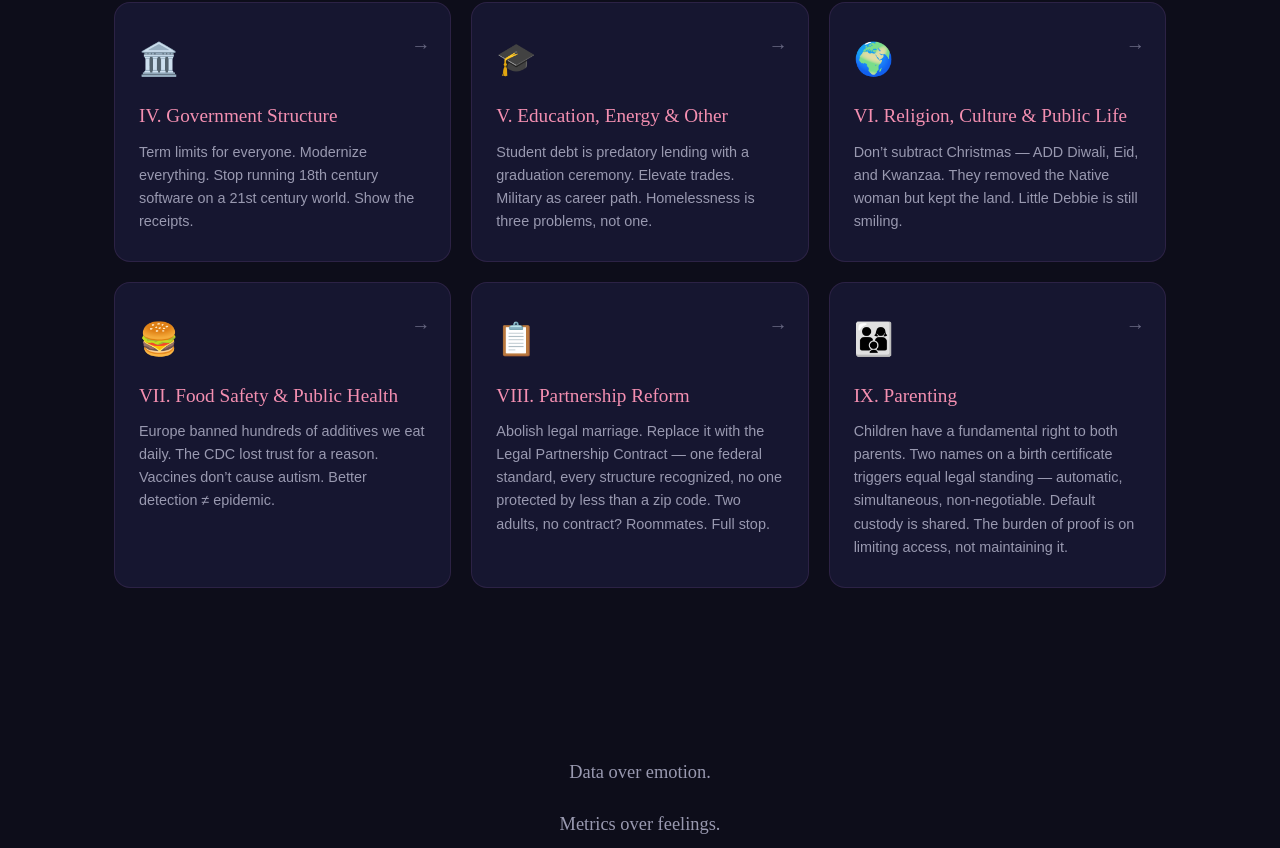
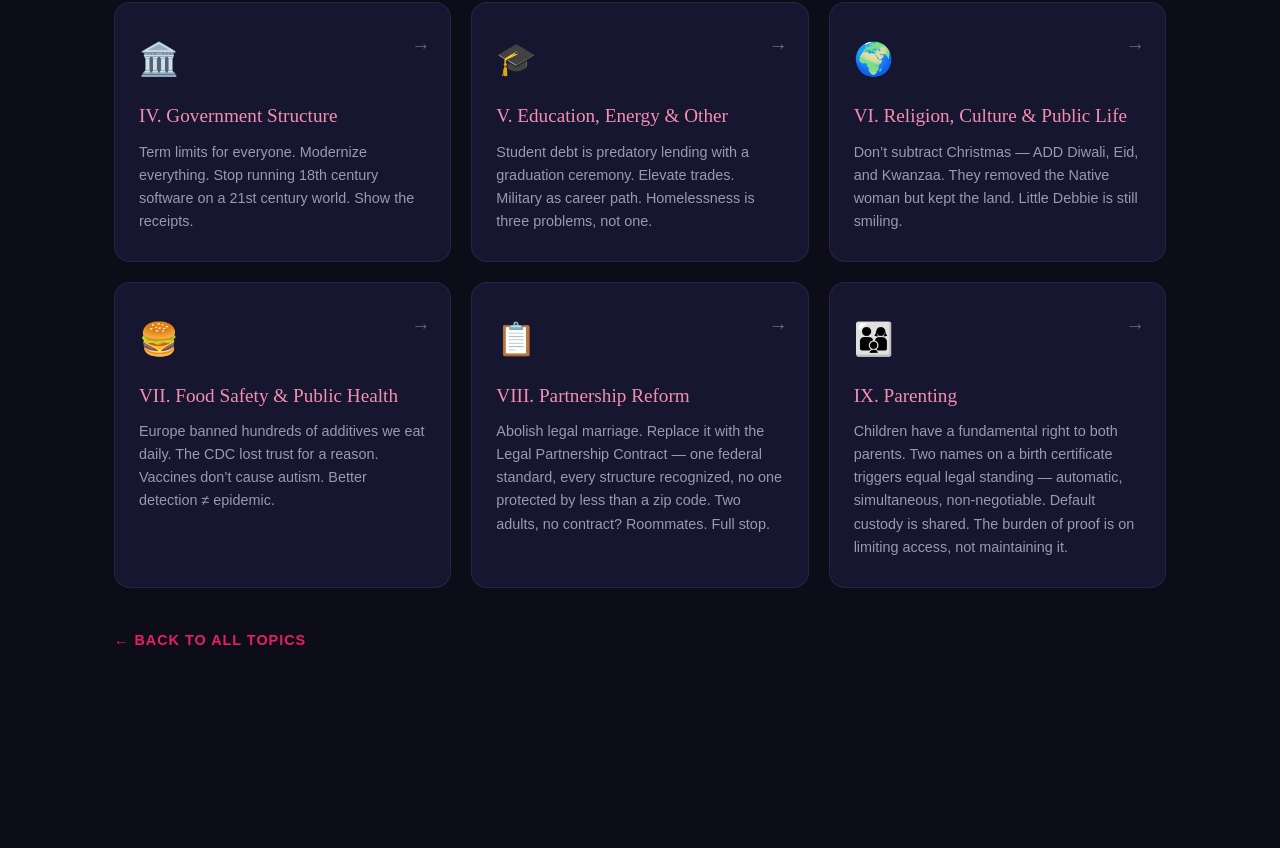
Before and after one commit to KetteringPro/christy-site, a Next.js app: page /commonsense in a window 1280 px wide. Shown: the part 1949-2797 px from the top of the page. Built offline with nearby package versions, Linux system fonts and the light colour scheme.

Commit message:
Fix drill navigation: scroll to content on open, add bottom back buttons

```diff
--- a/app/commonsense/page.tsx
+++ b/app/commonsense/page.tsx
@@ -172,6 +172,8 @@ export default function CommonSensePage() {
                 <p>Children have a fundamental right to both parents. Two names on a birth certificate triggers equal legal standing — automatic, simultaneous, non-negotiable. Default custody is shared. The burden of proof is on limiting access, not maintaining it.</p>
               </div>
             </div>
+
+            <button className="drill-back" onClick={hideDrill} style={{marginTop:"40px"}}>← Back to all topics</button>
           </section>
         )}
 
@@ -206,6 +208,8 @@ export default function CommonSensePage() {
 
             <h3>5. Social Security — Protect It. Period.</h3>
             <p>Non-negotiable. People paid into this system their entire working lives. That is THEIR money. The government made a commitment and it needs to honor it.</p>
+
+            <button className="drill-back" onClick={hideDrill} style={{marginTop:"40px"}}>← Back to all topics</button>
           </section>
         )}
 
@@ -242,6 +246,8 @@ export default function CommonSensePage() {
               <li>Prioritize it as a national health priority</li>
             </ul>
             <p>You can&rsquo;t fix the country&rsquo;s politics if you don&rsquo;t fix the country&rsquo;s mental health first.</p>
+
+            <button className="drill-back" onClick={hideDrill} style={{marginTop:"40px"}}>← Back to all topics</button>
           </section>
         )}
 
@@ -277,6 +283,8 @@ export default function CommonSensePage() {
             <h3>5. Gun Rights — Protect Ownership</h3>
             <p>Gun control doesn&rsquo;t stop criminals. Law-abiding citizens shouldn&rsquo;t be punished for what criminals do.</p>
             <div className="warn-box">⚠ CONTROVERSIAL PLANK: Many will disagree. Need to compile studies on armed communities vs. gun-free zones and crime rates.</div>
+
+            <button className="drill-back" onClick={hideDrill} style={{marginTop:"40px"}}>← Back to all topics</button>
           </section>
         )}
 
@@ -312,6 +320,8 @@ export default function CommonSensePage() {
               <li>Family court, custody, and divorce proceedings are wildly inconsistent</li>
               <li>Better training and accountability for law enforcement</li>
             </ul>
+
+            <button className="drill-back" onClick={hideDrill} style={{marginTop:"40px"}}>← Back to all topics</button>
           </section>
         )}
 
@@ -353,6 +363,8 @@ export default function CommonSensePage() {
             <p>If childcare costs more than a second income, you&rsquo;ve effectively told one parent they can&rsquo;t work. That&rsquo;s a labor force issue.</p>
             <p>Germany pays Kindergeld — €259 per child per month to ALL families. Finland gives every expectant parent a baby box with essentials.</p>
             <div className="position"><strong>Position:</strong> This isn&rsquo;t &ldquo;free stuff.&rdquo; It&rsquo;s infrastructure investment in human capital. That&rsquo;s not socialism. That&rsquo;s business logic.</div>
+
+            <button className="drill-back" onClick={hideDrill} style={{marginTop:"40px"}}>← Back to all topics</button>
           </section>
         )}
 
@@ -377,6 +389,8 @@ export default function CommonSensePage() {
             <p>And the Land O&rsquo;Lakes situation is particularly telling — they removed the Native American woman but kept the land. They literally removed the Native person and kept the land.</p>
             <p>Meanwhile, Little Debbie is still smiling on every snack cake box. Colonel Sanders still sells fried chicken. The Wendy&rsquo;s girl is still on every restaurant sign. All white faces. Nobody demanded they be removed.</p>
             <div className="position"><strong>Position:</strong> Stop erasing cultural representation in the name of protecting the cultures you&rsquo;re erasing. If an image is genuinely offensive and the community says so — have the conversation. But don&rsquo;t panic-scrub because a hashtag trended.</div>
+
+            <button className="drill-back" onClick={hideDrill} style={{marginTop:"40px"}}>← Back to all topics</button>
           </section>
         )}
 
@@ -405,6 +419,8 @@ export default function CommonSensePage() {
             <p><strong>ADHD:</strong> Diagnoses doubled in 20 years. Medication market exploded. Some is better identification. Some is a system with a pill for every problem.</p>
             <p><strong>Vaccines and autism:</strong> Vaccines do NOT cause autism. The original study was retracted for fraud. The author lost his medical license. The timing coincides because developmental differences become noticeable at the same age vaccinations happen. Correlation is not causation.</p>
             <div className="position"><strong>Position:</strong> Trust science, not conspiracy theories. Reject anti-vaxxer mythology. But maintain healthy skepticism of a system that profits from diagnosis and treatment. Better detection explains rising numbers. Fund research into WHY conditions exist.</div>
+
+            <button className="drill-back" onClick={hideDrill} style={{marginTop:"40px"}}>← Back to all topics</button>
           </section>
         )}
 
@@ -479,6 +495,8 @@ export default function CommonSensePage() {
             <div className="warn-box">⚠ CARVE-OUTS REQUIRED: Sexual assault survivors must not be compelled into a parental LPC with their attacker. Documented assault — established through criminal OR civil standard — exempts the survivor from automatic contract initiation with that individual. Sperm donor agreements and third-party reproduction arrangements require clear declaration instruments that precede BC filing and establish non-parental status by mutual agreement. These frameworks require dedicated legal development before implementation.</div>
 
             <p style={{marginTop:"24px",color:"var(--txt3)",fontStyle:"italic",fontSize:".9rem"}}>→ See Card VIII: Partnership Reform for the complete Legal Partnership Contract framework that underlies this section.</p>
+
+            <button className="drill-back" onClick={hideDrill} style={{marginTop:"40px"}}>← Back to all topics</button>
           </section>
         )}
 
@@ -544,6 +562,8 @@ export default function CommonSensePage() {
             <p>The LPC framework and children&rsquo;s right to access both parents are not separate issues. They are the same issue viewed from two angles. The LPC establishes that two names on a birth certificate creates equal, simultaneous, automatic legal parenthood for both parties. Children&rsquo;s right to access both parents establishes that equal legal parenthood means equal default access — for the child and for each parent.</p>
             <div className="position"><strong>These two principles meet at the same point:</strong> Equal standing is the default. Limiting it requires cause. Not paperwork. Not geography. Not who filed first. A child&rsquo;s right to both parents and a parent&rsquo;s right to their child are not competing interests — they are the same right, recognized simultaneously, from the moment two names appear on that birth certificate.</div>
             <p style={{marginTop:"24px",color:"var(--txt3)",fontStyle:"italic",fontSize:".9rem"}}>→ See Card IX: Parenting for the complete birth certificate, paternity process, and default custody framework.</p>
+
+            <button className="drill-back" onClick={hideDrill} style={{marginTop:"40px"}}>← Back to all topics</button>
           </section>
         )}
 
```
